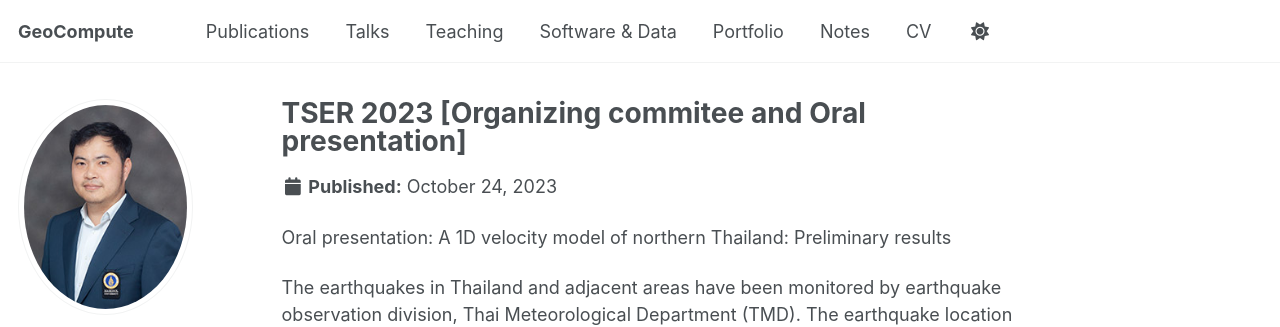
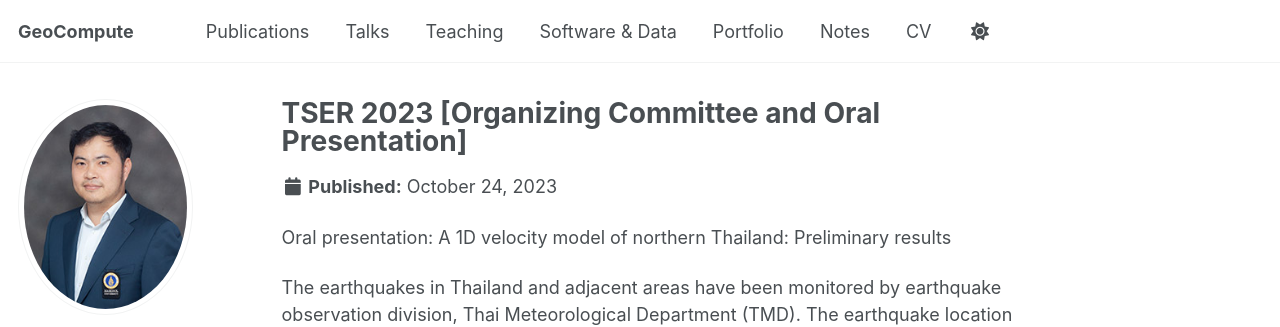
Before and after one commit to Songkhun/Songkhun.github.io, a Jekyll site: the page built from _portfolio/2023-10-24-TSER2023.md, in a window 1280 px wide and 900 px high. Shown: the top 327 px of the window. Built offline with Jekyll 4.4.1, drawn with Linux system fonts in a browser that asks for light colours; some web fonts are replaced; a script that is not in the unit is left out.

Commit message:
Show newest portfolio entries first
The portfolio loop was the only collection archive without `reversed`,
so it listed oldest-first while Publications, Talks and Teaching all
list newest-first. Jekyll already derives each entry's date from its
date-prefixed filename, so reversing the loop is enough.

Also fix "commitee" -> "Committee" in the TSER 2023 title.

Co-Authored-By: Claude Opus 5 <noreply@anthropic.com>
Claude-Session: https://claude.ai/code/session_016sScQY7yumueoGS8zSUzyu

```diff
--- a/_pages/portfolio.html
+++ b/_pages/portfolio.html
@@ -8,6 +8,6 @@ author_profile: true
 {% include base_path %}
 
 
-{% for post in site.portfolio %}
+{% for post in site.portfolio reversed %}
   {% include archive-single.html %}
 {% endfor %}
--- a/_portfolio/2023-10-24-TSER2023.md
+++ b/_portfolio/2023-10-24-TSER2023.md
@@ -1,5 +1,5 @@
 ---
-title: "TSER 2023 [Organizing commitee and Oral presentation]"
+title: "TSER 2023 [Organizing Committee and Oral Presentation]"
 excerpt: "The 1st Thailand symposium on Earthquake research 24-25 October 2023 <br/><img src='/images/TSER2023.jpg'>"
 collection: portfolio
 ---
```
